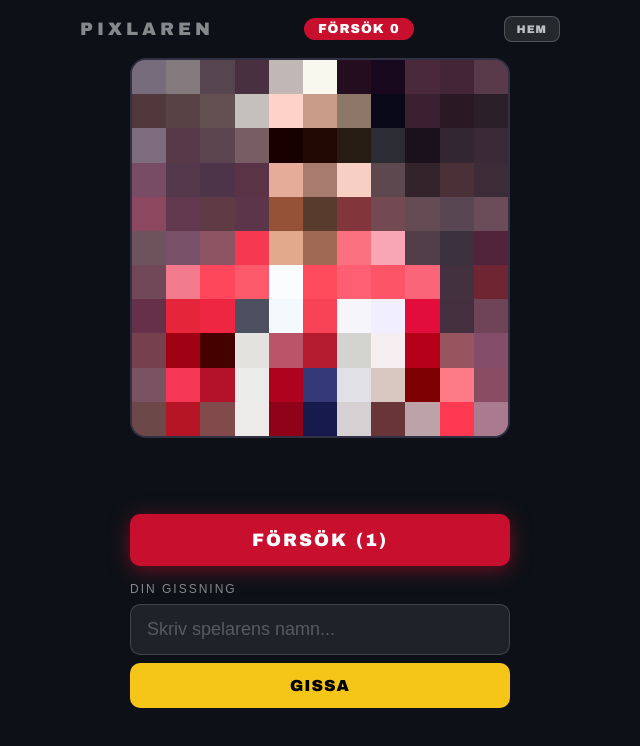
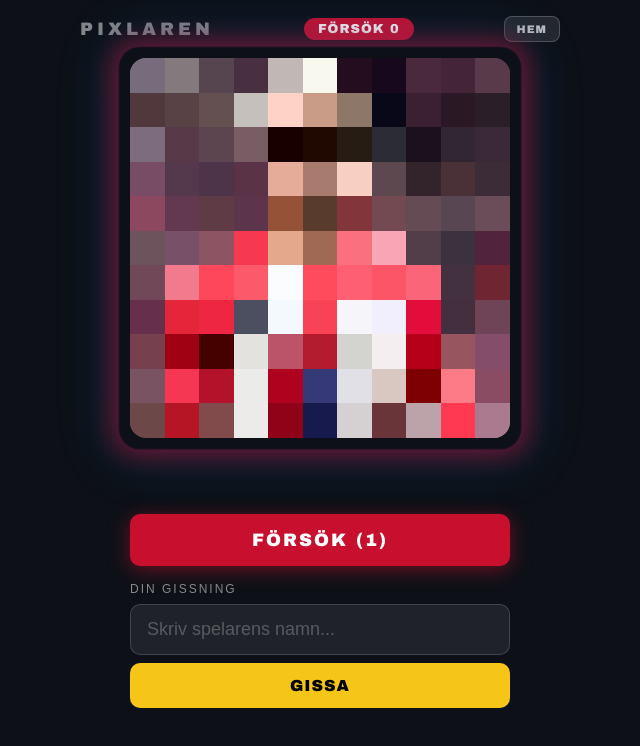
Before and after one commit to bennyclawhouser-crypto/pixlaren, a plain HTML site: page index.html in a window 1280 px wide. Both pictures are taken after a click on the button "STARTA". Shown: the whole page, without its empty margins (320-960 px from the left). Drawn offline with Linux system fonts and the light colour scheme.

Commit message:
feat: spinning optical illusion rings + pulsing glow around player image

```diff
--- a/index.html
+++ b/index.html
@@ -152,6 +152,69 @@
       letter-spacing: 1px;
     }
 
+    /* Optical illusion ring around image */
+    @keyframes spinRing {
+      from { transform: rotate(0deg); }
+      to   { transform: rotate(360deg); }
+    }
+    @keyframes spinRingRev {
+      from { transform: rotate(0deg); }
+      to   { transform: rotate(-360deg); }
+    }
+    @keyframes pulseGlow {
+      0%, 100% { opacity: 0.5; transform: scale(1); }
+      50%       { opacity: 1;   transform: scale(1.04); }
+    }
+
+    .img-wrapper {
+      position: relative;
+      width: 100%;
+      max-width: 380px;
+      aspect-ratio: 1;
+      display: flex;
+      align-items: center;
+      justify-content: center;
+    }
+
+    /* Outer spinning conic ring */
+    .illusion-ring-outer {
+      position: absolute;
+      inset: -14px;
+      border-radius: 50%;
+      background: conic-gradient(
+        #C8102E 0deg, #ffffff 30deg, #C8102E 60deg, #000 90deg,
+        #C8102E 120deg, #ffffff 150deg, #C8102E 180deg, #000 210deg,
+        #C8102E 240deg, #ffffff 270deg, #C8102E 300deg, #000 330deg, #C8102E 360deg
+      );
+      animation: spinRing 4s linear infinite;
+      mask: radial-gradient(circle, transparent 84%, black 85%);
+      -webkit-mask: radial-gradient(circle, transparent 84%, black 85%);
+    }
+
+    /* Inner counter-spinning ring */
+    .illusion-ring-inner {
+      position: absolute;
+      inset: -7px;
+      border-radius: 50%;
+      background: conic-gradient(
+        #005B9E 0deg, #C8E64C 45deg, #005B9E 90deg, #C8E64C 135deg,
+        #005B9E 180deg, #C8E64C 225deg, #005B9E 270deg, #C8E64C 315deg, #005B9E 360deg
+      );
+      animation: spinRingRev 2.5s linear infinite;
+      mask: radial-gradient(circle, transparent 88%, black 89%);
+      -webkit-mask: radial-gradient(circle, transparent 88%, black 89%);
+    }
+
+    /* Pulsing glow */
+    .illusion-glow {
+      position: absolute;
+      inset: -4px;
+      border-radius: 20px;
+      background: transparent;
+      box-shadow: 0 0 24px 8px rgba(200,16,46,0.5), 0 0 48px 16px rgba(0,91,158,0.3);
+      animation: pulseGlow 2s ease-in-out infinite;
+    }
+
     /* Image container */
     .img-container {
       position: relative;
@@ -160,8 +223,8 @@
       aspect-ratio: 1;
       border-radius: 16px;
       overflow: hidden;
-      border: 2px solid rgba(255,255,255,0.1);
       background: #1a1a2e;
+      z-index: 1;
     }
 
     .player-img {
@@ -357,9 +420,14 @@
     <button onclick="goHome()" style="background:rgba(255,255,255,0.1);border:1.5px solid rgba(255,255,255,0.2);border-radius:8px;color:rgba(255,255,255,0.7);font-family:'Arial Black',sans-serif;font-size:11px;letter-spacing:1px;padding:6px 12px;cursor:pointer;">HEM</button>
   </div>
 
-  <div class="img-container">
-    <img id="player-img" class="player-img" src="" alt="Fotbollsspelare" crossorigin="anonymous" />
-    <canvas id="pixel-canvas" class="pixel-overlay"></canvas>
+  <div class="img-wrapper">
+    <div class="illusion-ring-outer"></div>
+    <div class="illusion-ring-inner"></div>
+    <div class="illusion-glow"></div>
+    <div class="img-container">
+      <img id="player-img" class="player-img" src="" alt="Fotbollsspelare" />
+      <canvas id="pixel-canvas" class="pixel-overlay"></canvas>
+    </div>
   </div>
 
   <div class="hint-wrap">
```
